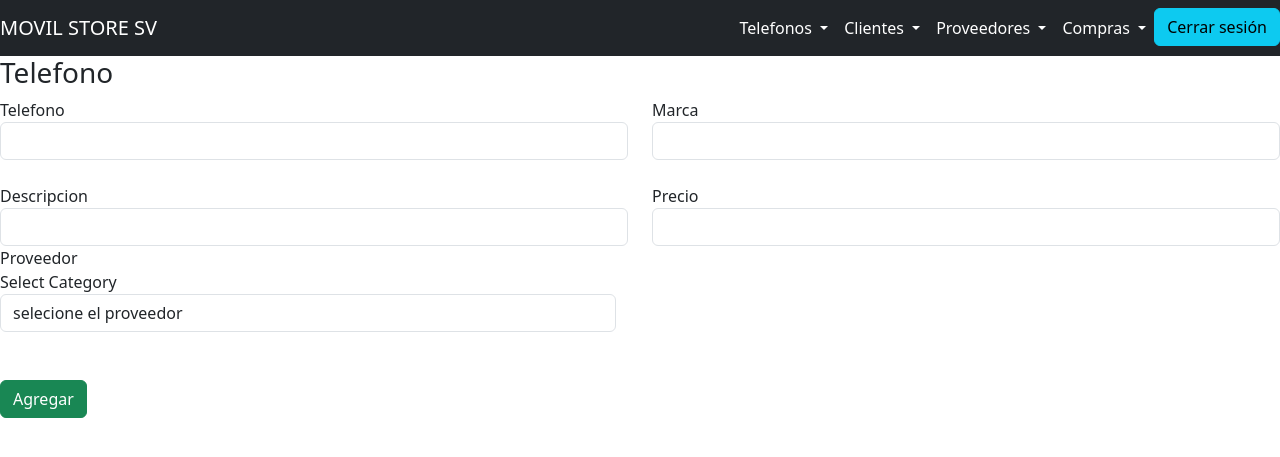
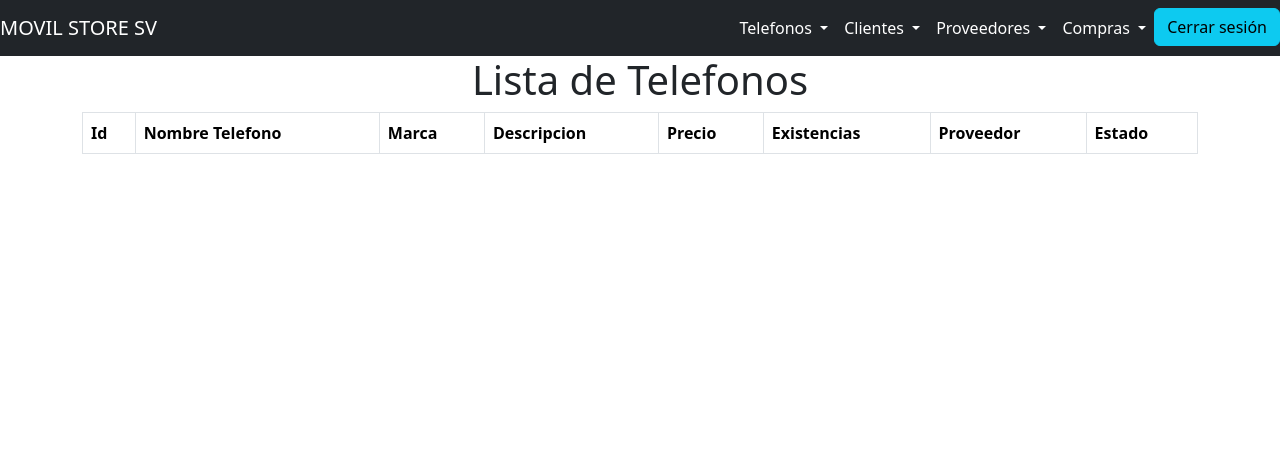
Before and after one commit to MiguelZelaya5/App_flask_mysql, a Flask app: page / in a window 1280 px wide. Shown: the top 457 px of the page. Run offline with Flask 3, Linux system fonts and the light colour scheme; data that the repository does not hold is empty; some libraries are stand-ins or nearby versions.

Commit message:
avanzepoderoso

```diff
--- a/app.py
+++ b/app.py
@@ -28,12 +28,12 @@ def insert():
     controladortele.insertar_telefono(nombre_telefono,marca,descripcion,
                                       precio,existencias,proveedor,estado)
     return redirect("/tablatelefonos.html")
-
+@app.route("/")
 @app.route("/tablatelefonos")
 def tablatelefonos():
-    tablatelefonos = controladortele.obtener_telefonos
+    tablatelefonos = controladortele.obtener_telefonos()
     return render_template("tablatelefonos.html", tablatelefonos=tablatelefonos)
-@app.route("/")
+
 @app.route('/proveedores')
 def proveedores():
     proveedores=controladortele.obtener_name_proveedores()
--- a/controladortele.py
+++ b/controladortele.py
@@ -12,7 +12,7 @@ def obtener_telefonos():
     conexion= conectar()
     telefonos = []
     with conexion.cursor() as cursor:
-        cursor.execute("select t.id_telefono, t.nombre_telefono, t.marca, t.descripcion, t.precio, t.existencias, p.nombre_proveedor,t.estado from telefonos t inner join proveedores p on t.id_proveedor=p.id_proveedores")
+        cursor.execute("SELECT t.id_telefono, t.nombre_telefono, t.marca, t.descripcion, t.precio, t.existencias, p.nombre_proveedor,t.estado FROM telefonos t INNER JOIN proveedores p ON t.id_proveedor=p.id_proveedores")
         telefonos = cursor.fetchall()
     conexion.close()
     return telefonos
--- a/templates/tablatelefonos.html
+++ b/templates/tablatelefonos.html
@@ -23,14 +23,14 @@ Tabla telefonos
 		<tbody>
 			{% for tablatelefono in tablatelefonos %}
 			<tr>
-				<td>{{ tablatelefono.id_telefono}}</td>
-				<td>{{ tablatelefono.nombre_telefono}}</td>
-				<td>{{ tablatelefono.marca }}</td>
-				<td>{{ tablatelefono.descripcion }}</td>
-				<td>{{ tablatelefono.precio }}</td>
-				<td>{{ tablatelefono.existencias }}</td>
-				<td>{{ tablatelefono.nombre_proveedor }}</td>
-				<td>{{ tablatelefono.estado }}</td>
+				<td>{{tablatelefono[0]}}</td>
+				<td>{{tablatelefono[1]}}</td>
+				<td>{{tablatelefono[2]}}</td>
+				<td>{{tablatelefono[3]}}</td>
+				<td>{{tablatelefono[4]}}</td>
+				<td>{{tablatelefono[5]}}</td>
+				<td>{{tablatelefono[6]}}</td>
+				<td>{{tablatelefono[7]}}</td>
 				<td>
 					<button href="/{{ tablatelefono.id_telefono}}/actualizar_telefono">Actualizar</button>
 					<button href="/{{ tablatelefono.id_telefono}}/eliminar_telefono">Eliminar</button>
```
